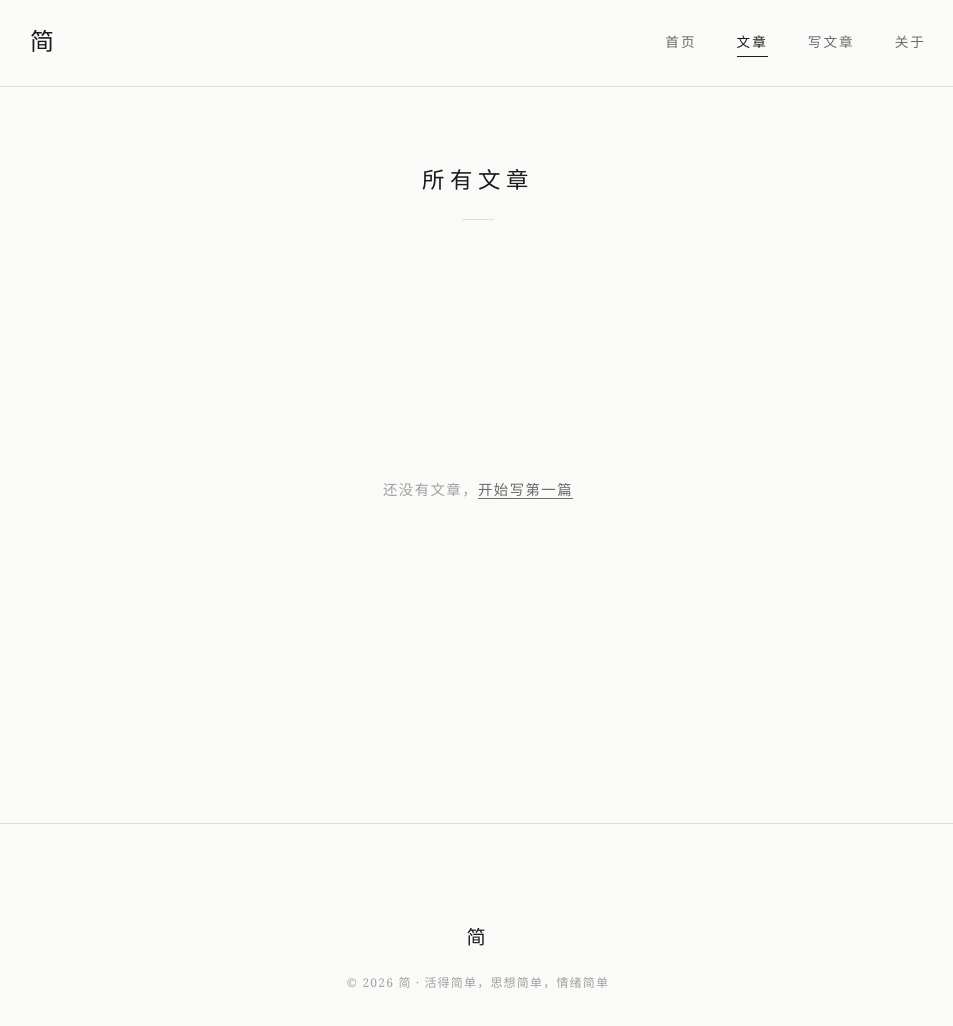
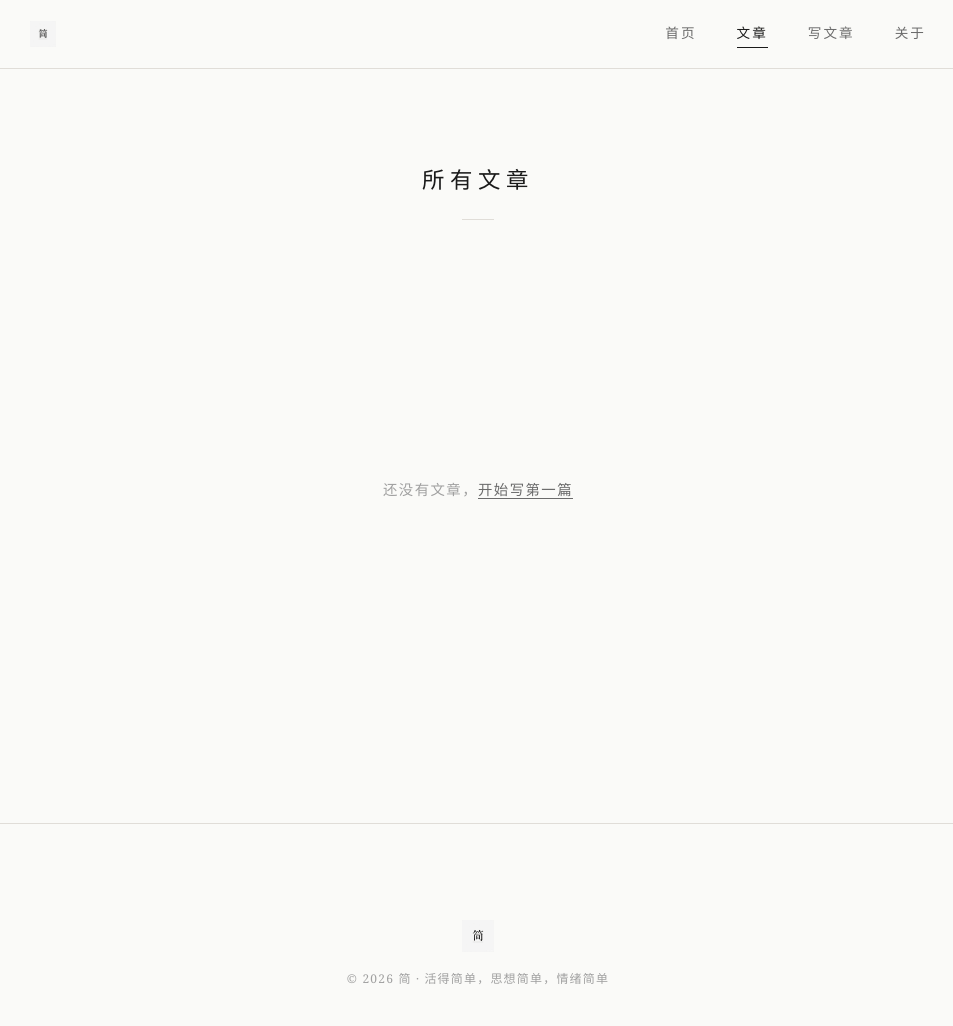
Before and after one commit to kooge5/jian-blog, a plain HTML site: page post.html in a window 1280 px wide. Shown: the whole page, without its empty margins (162-1115 px from the left). Drawn offline with Linux system fonts and the light colour scheme; a web font is replaced by a local one.

Commit message:
添加「简」字 Logo 和 favicon

```diff
--- a/css/style.css
+++ b/css/style.css
@@ -104,15 +104,18 @@ img {
 }
 
 .nav-logo {
-  font-family: var(--font-display);
-  font-size: 1.5rem;
-  font-weight: 400;
-  letter-spacing: 0.1em;
   transition: opacity var(--duration) var(--ease-out);
 }
 
 .nav-logo:hover {
   opacity: 0.5;
+}
+
+.nav-logo-img {
+  height: 1.6rem;
+  width: auto;
+  display: block;
+  object-fit: contain;
 }
 
 .nav-links {
@@ -520,10 +523,15 @@ img {
 }
 
 .footer-logo {
-  font-family: var(--font-display);
-  font-size: 1.2rem;
-  letter-spacing: 0.2em;
   margin-bottom: var(--space-md);
+}
+
+.footer-logo-img {
+  height: 2rem;
+  width: auto;
+  display: block;
+  margin: 0 auto;
+  object-fit: contain;
 }
 
 .footer-copy {
--- a/post.html
+++ b/post.html
@@ -4,6 +4,7 @@
   <meta charset="UTF-8">
   <meta name="viewport" content="width=device-width, initial-scale=1.0">
   <title>文章 — 简</title>
+  <link rel="icon" type="image/jpeg" href="assets/logo.jpg">
   <link rel="stylesheet" href="css/style.css">
   <link rel="preconnect" href="https://fonts.googleapis.com">
   <link rel="preconnect" href="https://fonts.gstatic.com" crossorigin>
@@ -14,7 +15,7 @@
   <!-- 导航栏 -->
   <nav class="nav scrolled" id="nav">
     <div class="nav-inner">
-      <a href="index.html" class="nav-logo">简</a>
+      <a href="index.html" class="nav-logo"><img src="assets/logo.jpg" alt="简" class="nav-logo-img"></a>
       <div class="nav-links">
         <a href="index.html" class="nav-link" data-page="home">首页</a>
         <a href="post.html" class="nav-link active" data-page="post">文章</a>
@@ -100,7 +101,7 @@
   <!-- 页脚 -->
   <footer class="footer">
     <div class="footer-inner">
-      <div class="footer-logo">简</div>
+      <div class="footer-logo"><img src="assets/logo.jpg" alt="简" class="footer-logo-img"></div>
       <p class="footer-copy">© 2026 简 · 活得简单，思想简单，情绪简单</p>
     </div>
   </footer>
```
Also changed, not shown: index.html (+3 -2 lines), write.html (+3 -2 lines), assets/logo.jpg (added).
